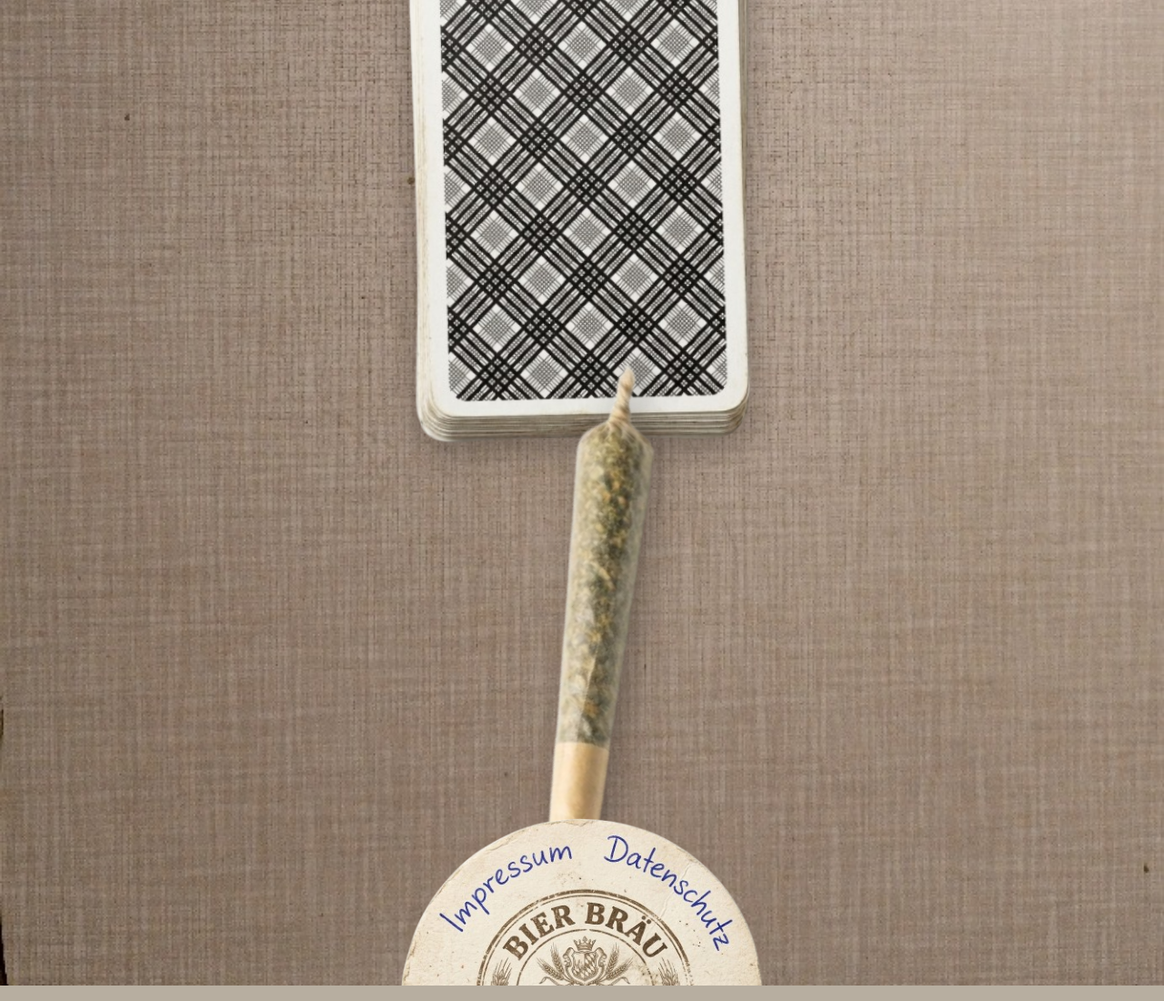
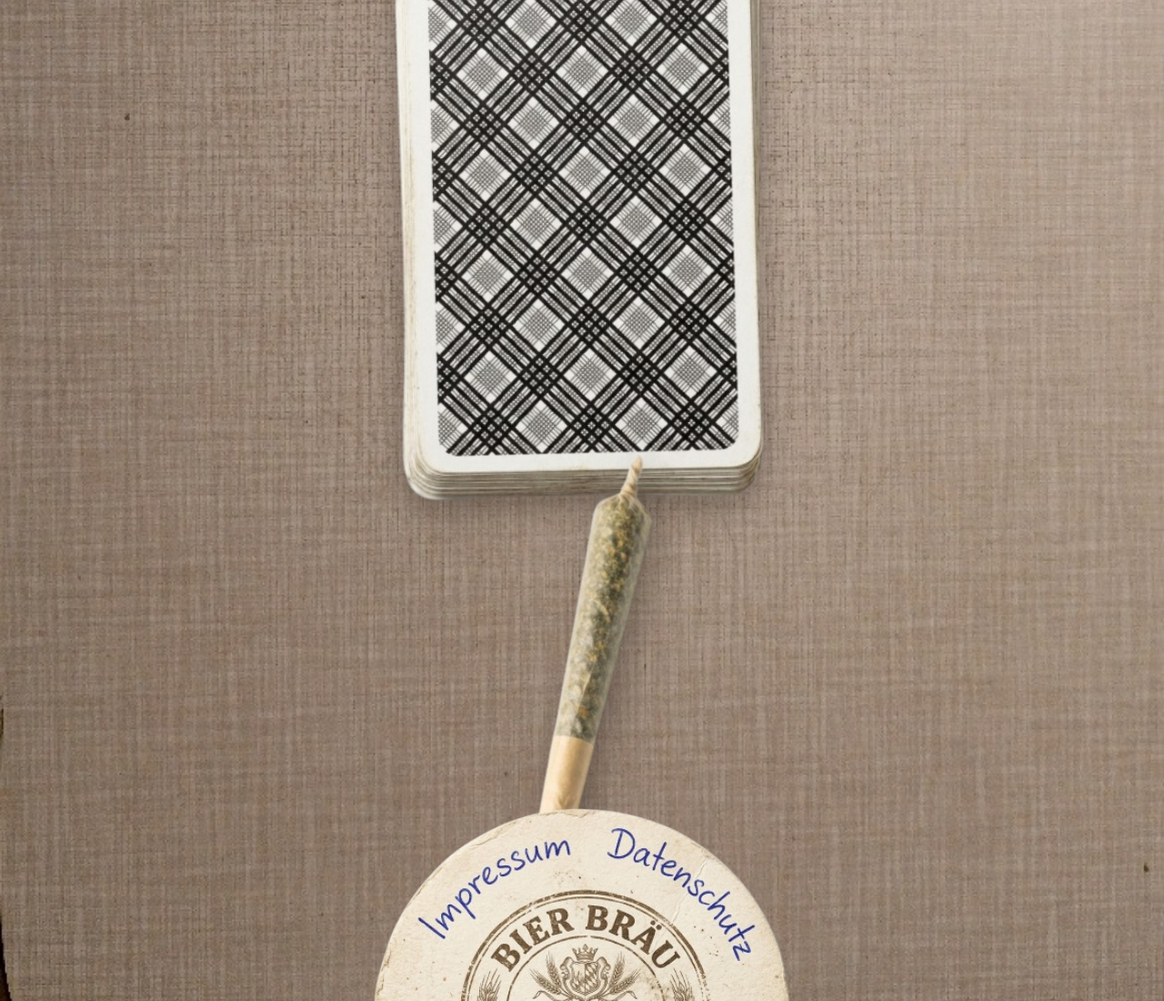
Before and after one commit to norbgali85-Nuc/grosnsimma, a plain HTML site: page index.html in a window 1280 px wide. Shown: the part 741-1841 px from the top of the page at 91% size. Drawn offline with Linux system fonts and the light colour scheme.

Commit message:
Update styles for layout and element sizes

```diff
--- a/index.html
+++ b/index.html
@@ -43,18 +43,17 @@
 
     .tisch-spalte {
       width: 100%;
-      max-width: 560px;
-      padding: 20px 14px 0;
+      max-width: 580px;
+      padding: 20px 12px 0;
       display: flex;
       flex-direction: column;
       align-items: center;
-      gap: 28px;
+      gap: 32px;
     }
 
-    /* 1. GROSN SIMMA Karte & 2. Kartenstapel: gleiches Format & gleiche Größe */
-    .karte-block,
-    .stapel-objekt {
-      width: min(86vw, 370px);
+    /* 1. GROSN SIMMA Karte */
+    .karte-block {
+      width: min(88vw, 380px);
     }
 
     .karte-mail-link {
@@ -124,7 +123,9 @@
         drop-shadow(0 12px 18px rgba(20, 16, 12, 0.34));
     }
 
+    /* 2. Kartenstapel: etwas größer als vorher */
     .stapel-objekt {
+      width: min(91vw, 400px);
       transform: rotate(-1.5deg);
     }
 
@@ -133,16 +134,16 @@
       transform: rotate(-0.5deg) scale(1.015);
     }
 
-    /* 3. Joint: senkrecht, leicht schräg verschoben, etwa so groß/lang wie die Karten */
+    /* 3. Joint: etwas kleiner & ohne Überlappung nach oben oder unten */
     .joint-objekt {
       width: auto;
-      height: clamp(290px, 68vw, 370px);
-      transform: translateX(18px) rotate(-48deg);
+      height: clamp(220px, 50vw, 285px);
+      transform: translateX(14px) rotate(-42deg);
     }
 
     .joint-objekt:hover,
     .joint-objekt:focus-visible {
-      transform: translateX(18px) rotate(-45deg) scale(1.025);
+      transform: translateX(14px) rotate(-39deg) scale(1.025);
     }
 
     .joint-objekt img {
@@ -150,13 +151,15 @@
       height: 100%;
     }
 
-    /* 4. Bierdeckel: realistische Größe zu den Karten, straffer Abstand */
+    /* 4. Bierdeckel: mobil über die ganze Breite, sauberer Abstand nach dem Joint */
     .bierdeckel-abschluss {
       position: relative;
-      width: min(84vw, 390px);
-      height: calc(min(84vw, 390px) * 0.46);
+      width: 100vw;
+      height: calc(100vw * 0.46);
+      max-width: 520px;
+      max-height: 239px;
       overflow: hidden;
-      margin-top: 10px;
+      margin-top: 20px;
       flex-shrink: 0;
     }
 
@@ -322,18 +325,20 @@
     @media (min-width: 768px) {
       .tisch-spalte {
         padding-top: 32px;
-        gap: 36px;
+        gap: 38px;
       }
-      .karte-block,
+      .karte-block {
+        width: 390px;
+      }
       .stapel-objekt {
-        width: 380px;
+        width: 410px;
       }
       .joint-objekt {
-        height: 365px;
+        height: 280px;
       }
       .bierdeckel-abschluss {
-        width: 400px;
-        height: 184px;
+        width: 460px;
+        height: 212px;
       }
     }
   </style>
```
